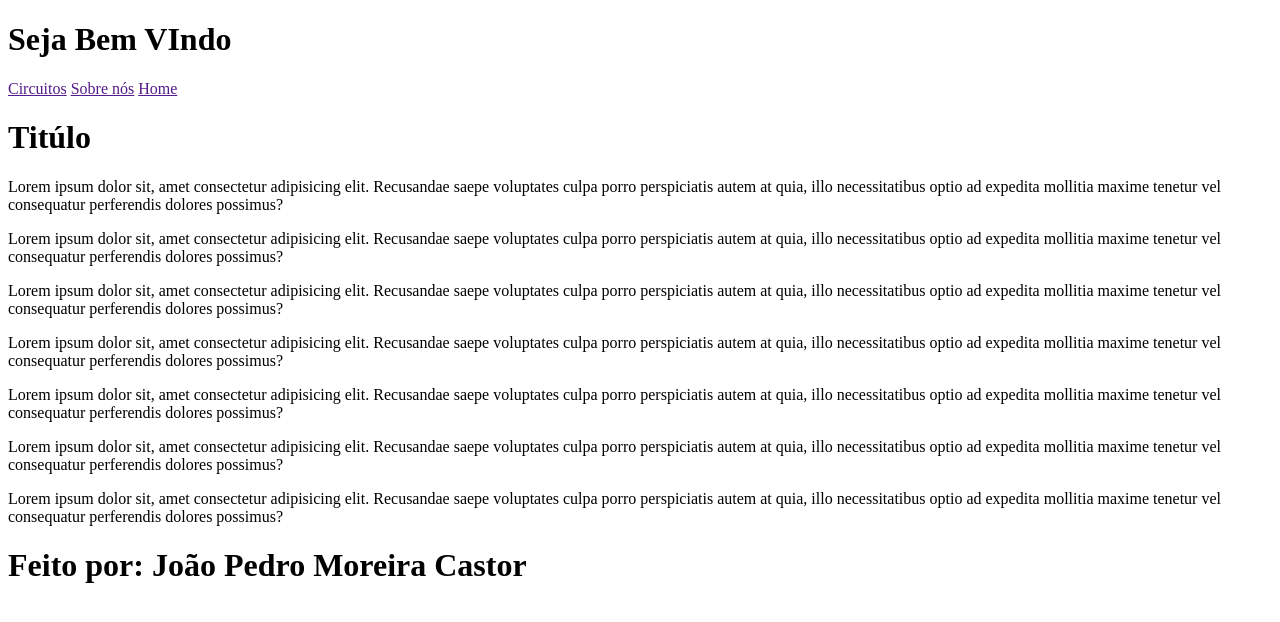
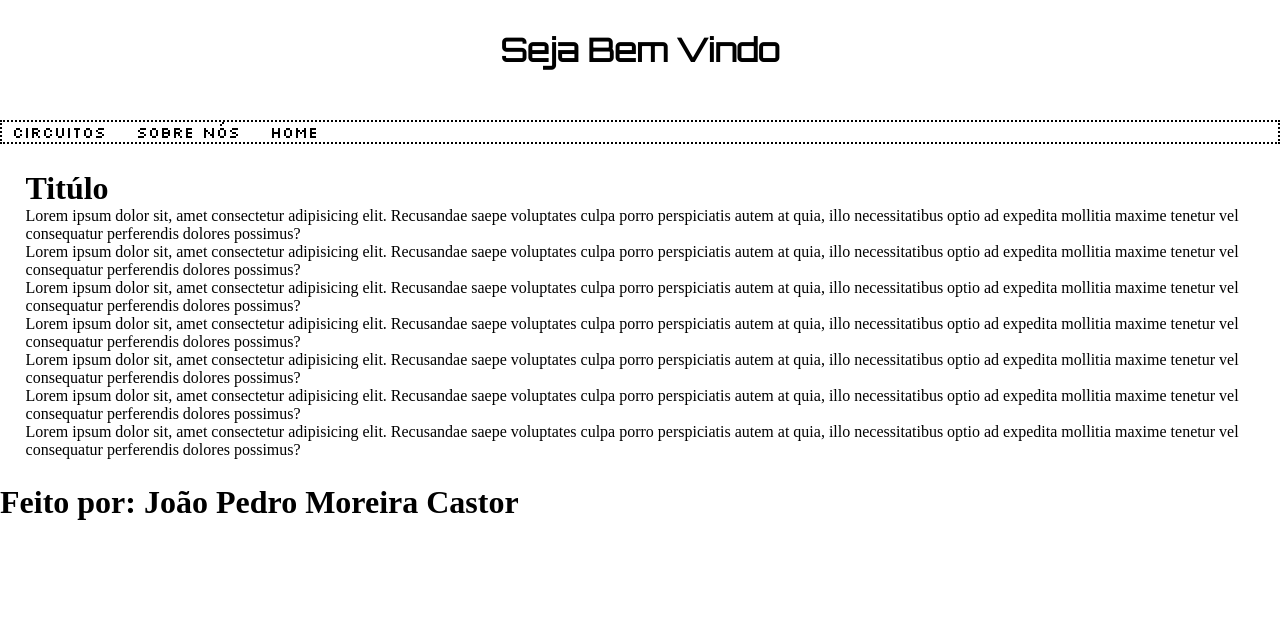
Before and after one commit to moreiracastor/gurgel, a plain HTML site: page index.html in a window 1280 px wide. Drawn offline with Linux system fonts and the light colour scheme.

Commit message:
V0.2
adição e endentação do texto

```diff
--- a/index.html
+++ b/index.html
@@ -11,7 +11,7 @@
 <body>
 
     <header>
-        <h1>Seja Bem VIndo</h1>
+        <h1>Seja Bem Vindo</h1>
     </header>
 
     <nav>
--- a/style.css
+++ b/style.css
@@ -0,0 +1,36 @@
+@charset "UTF-8";
+@import url('https://fonts.googleapis.com/css2?family=Orbitron&display=swap');
+@import url('https://fonts.googleapis.com/css2?family=Orbitron&family=Silkscreen&display=swap');
+* {
+    padding: 0px;
+    margin: 0px;
+}
+
+header {
+    height: 15vh;
+}
+
+header h1 {
+    text-align: center;
+    font-family: 'Orbitron', sans-serif;
+
+    padding: 30px;
+}
+
+nav {
+    border: 2px dotted ;
+}
+
+nav a {
+    text-decoration: none;
+    color: black;
+
+    font-family: 'Silkscreen', cursive;
+
+    padding-right: 6px;
+    margin: 10px;
+}
+
+main {
+    margin: 2vw;
+}
```
